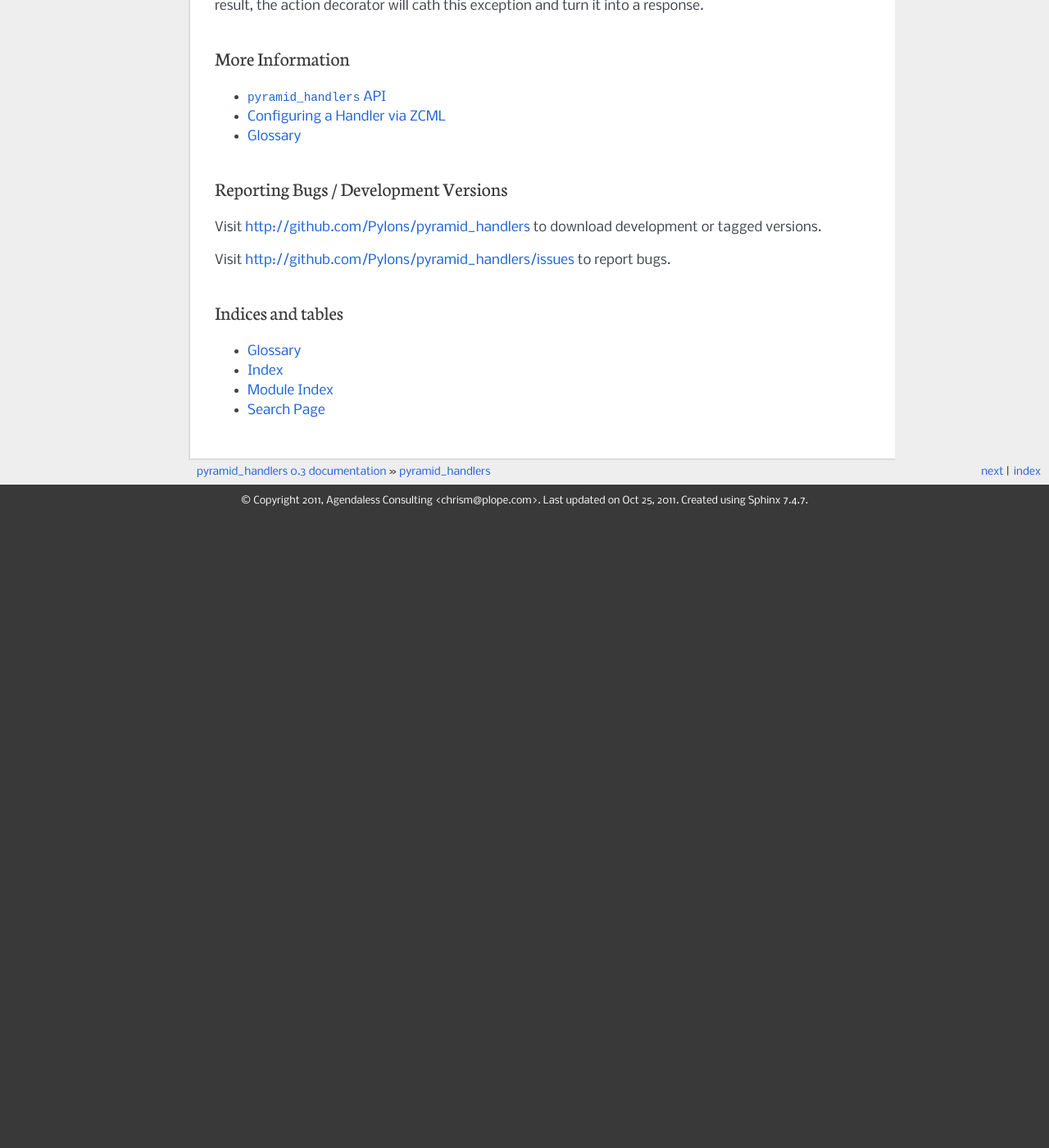
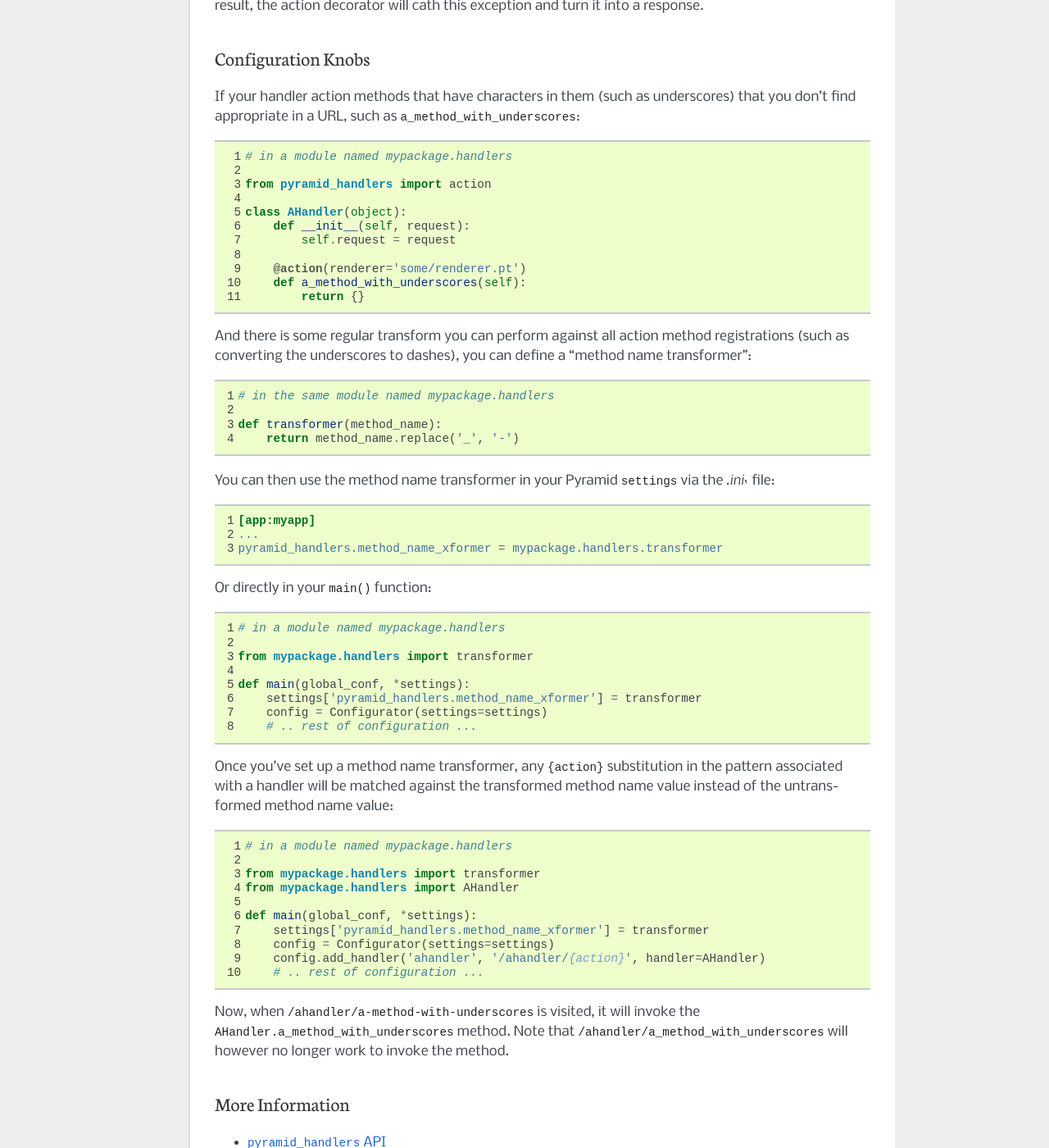
Before and after one commit to Pylons/pyramid_handlers, a Sphinx documentation site: the page built from docs/index.rst, in a window 1280 px wide and 1400 px high, scrolled down 5729 px. Shown: the whole window at 82% size. Built offline with Sphinx 7.4.7, drawn with Linux system fonts in a browser that asks for light colours; before the commit the page ends 6359 px from its top, so only the background shows below that.

Commit message:
- Add ``pyramid.handlers.method_name_xformer`` setting, which allows the view   associated with a handler action to match when a converted action name is   found in the URL (as opposed to the original method name).  See this   version's docs for more info.
- Use submodule for docs theme.

- Modify tox testing scheme.

```diff
--- a/docs/conf.py
+++ b/docs/conf.py
@@ -74,6 +74,10 @@ today_fmt = '%B %d, %Y'
 
 # List of documents that shouldn't be included in the build.
 #unused_docs = []
+
+# List of patterns, relative to source directory, that match files and
+# directories to ignore when looking for source files.
+exclude_patterns = ['_themes/README.rst',]
 
 # List of directories, relative to source directories, that shouldn't be
 # searched for source files.
--- a/docs/index.rst
+++ b/docs/index.rst
@@ -347,6 +347,88 @@ When the ``index`` method of the above example handler is invoked, it will
 raise ``MySpecialException``.  As a result, the action decorator will cath
 this exception and turn it into a response.
 
+Configuration Knobs
+-------------------
+
+If your handler action methods that have characters in them (such as
+underscores) that you don't find appropriate in a URL, such as
+``a_method_with_underscores``:
+
+.. code-block:: python
+   :linenos:
+
+   # in a module named mypackage.handlers
+
+   from pyramid_handlers import action
+
+   class AHandler(object):
+       def __init__(self, request):
+           self.request = request
+
+       @action(renderer='some/renderer.pt')
+       def a_method_with_underscores(self):
+           return {}
+
+And there is some regular transform you can perform against all action method
+registrations (such as converting the underscores to dashes), you can define
+a "method name transformer":
+
+.. code-block:: python
+   :linenos:
+
+   # in the same module named mypackage.handlers
+
+   def transformer(method_name):
+       return method_name.replace('_', '-')
+
+You can then use the method name transformer in your Pyramid ``settings`` via
+the `.ini`` file:
+
+.. code-block:: ini
+   :linenos:
+
+   [app:myapp]
+   ...
+   pyramid_handlers.method_name_xformer = mypackage.handlers.transformer
+
+Or directly in your ``main()`` function:
+
+.. code-block:: python
+   :linenos:
+
+   # in a module named mypackage.handlers
+
+   from mypackage.handlers import transformer
+
+   def main(global_conf, *settings):
+       settings['pyramid_handlers.method_name_xformer'] = transformer
+       config = Configurator(settings=settings)
+       # .. rest of configuration ...
+
+Once you've set up a method name transformer, any ``{action}`` substitution
+in the pattern associated with a handler will be matched against the
+transformed method name value instead of the untransformed method name value:
+
+.. code-block:: python
+   :linenos:
+
+   # in a module named mypackage.handlers
+
+   from mypackage.handlers import transformer
+   from mypackage.handlers import AHandler
+
+   def main(global_conf, *settings):
+       settings['pyramid_handlers.method_name_xformer'] = transformer
+       config = Configurator(settings=settings)
+       config.add_handler('ahandler', '/ahandler/{action}', handler=AHandler)
+       # .. rest of configuration ...
+
+Now, when ``/ahandler/a-method-with-underscores`` is visited, it will invoke
+the ``AHandler.a_method_with_underscores`` method.  Note that
+``/ahandler/a_method_with_underscores`` will however no longer work to invoke
+the method.
+
+
 More Information
 ----------------
 
```
Also changed, not shown: CHANGES.txt (+12 -0 lines), pyramid_handlers/__init__.py (+8 -2 lines), .gitmodules (added), 4 other files.
